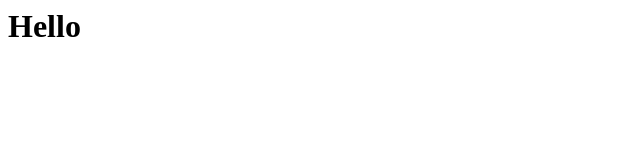
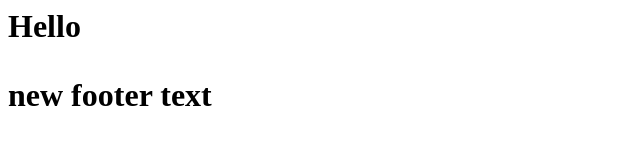
Before and after one commit to IlayMord/code, a plain HTML site: page index.html in a window 1280 px wide. Shown: the whole page, without its empty margins (0-640 px from the left). Drawn offline with Linux system fonts and the light colour scheme.

Commit message:
Finish the new footer [issue 53]

```diff
--- a/index.html
+++ b/index.html
@@ -1 +1,2 @@
 <h1>Hello<h1>
+<p>new footer text</p>
```
